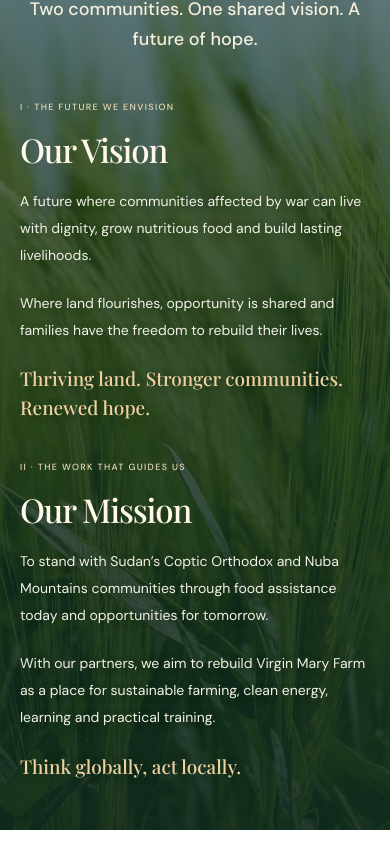
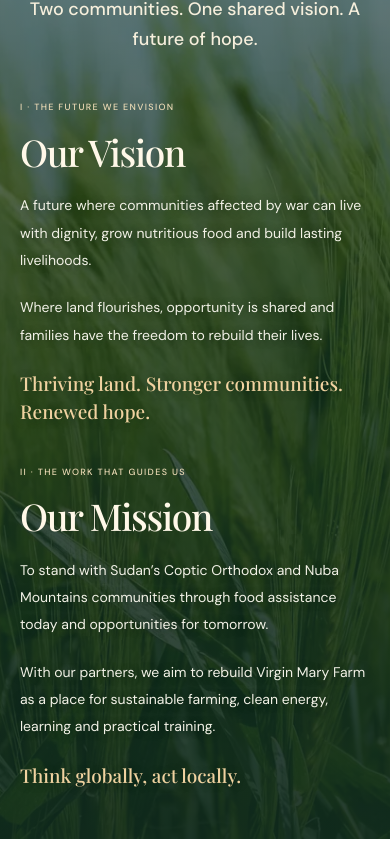
Before and after one commit to Hero988/RiseMeUp, a React (Vite) app: page / in a window 390 px wide. Shown: the part 4715-5564 px from the top of the page. Built offline with nearby package versions, Linux system fonts and the light colour scheme; a web font is replaced by a local one.

Commit message:
Apply approved larger Vision and Mission column headings

```diff
--- a/src/components/VisionField.css
+++ b/src/components/VisionField.css
@@ -29,14 +29,14 @@
 .home-page #vision-mission.rm-field-vision .vision-grid article {position:static;overflow:visible;padding:0;border:0;border-radius:0;text-align:left;background:none;box-shadow:none;color:#fcf7e9}
 .home-page #vision-mission.rm-field-vision .vision-grid article::before {content:none}
 .home-page #vision-mission.rm-field-vision .chapter {margin:0}
-.home-page #vision-mission.rm-field-vision .vision-grid h3 {font-size:39px;margin:18px 0 26px;color:#fff8e8}
+.home-page #vision-mission.rm-field-vision .vision-grid h3 {font-size:44px;margin:18px 0 26px;color:#fff8e8}
 .home-page #vision-mission.rm-field-vision .vision-grid article > p:not(.chapter) {max-width:490px;margin:0;color:#f2f1e6;font:400 14px/1.95 'DM Sans',sans-serif;text-shadow:0 1px 10px #0d271a66}
 .home-page #vision-mission.rm-field-vision .vision-grid article > p + p:not(.chapter) {margin-top:20px}
 .home-page #vision-mission.rm-field-vision .vision-grid article > p:last-child {font:italic 500 20px/1.5 'Playfair Display',Georgia,serif;color:#f0d2a0;margin-top:28px}
 @media(max-width:1000px){
  .home-page #vision-mission.rm-field-vision > .container{width:calc(100% - 80px)}
  .home-page #vision-mission.rm-field-vision .vision-grid{gap:50px}
- .home-page #vision-mission.rm-field-vision .vision-grid h3{font-size:35px}
+ .home-page #vision-mission.rm-field-vision .vision-grid h3{font-size:40px}
 }
 @media(max-width:650px){
  .home-page #vision-mission.rm-field-vision{padding:45px 0 50px;min-height:0}
@@ -46,7 +46,7 @@
  .home-page #vision-mission.rm-field-vision .section-head .eyebrow{margin-bottom:20px}
  .home-page #vision-mission.rm-field-vision .section-head > p:last-child{font-size:18px;margin-top:22px}
  .home-page #vision-mission.rm-field-vision .vision-grid{grid-template-columns:1fr;gap:38px;margin-top:45px}
- .home-page #vision-mission.rm-field-vision .vision-grid h3{font-size:33px;margin:15px 0 20px}
+ .home-page #vision-mission.rm-field-vision .vision-grid h3{font-size:37px;margin:15px 0 20px}
  .home-page #vision-mission.rm-field-vision .vision-grid article > p:not(.chapter){max-width:none}
  .home-page #vision-mission.rm-field-vision .vision-grid article > p:last-child{font-size:19px;margin-top:23px}
 }
```
